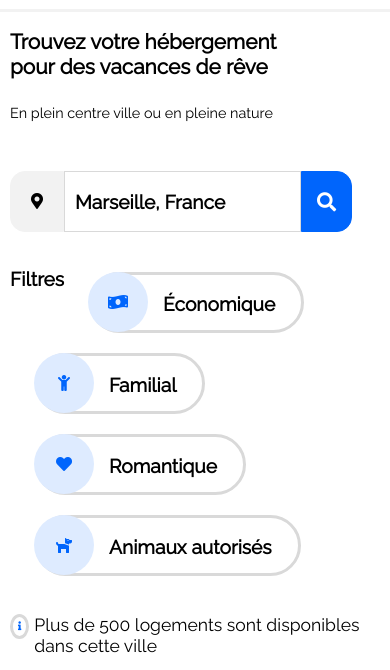
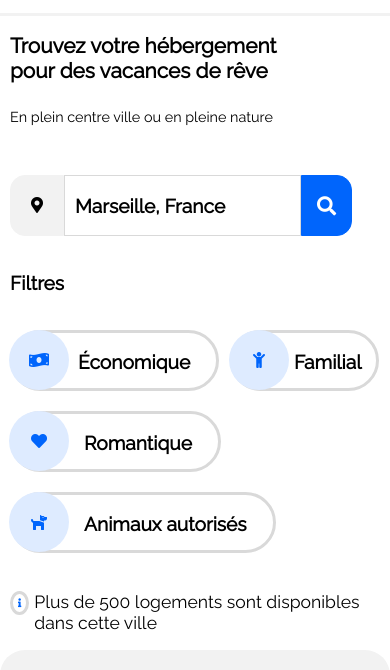
Before and after one commit to Sebastien-Dec/DecorneSebastien_2_20052021, a plain HTML site: page index.html in a window 390 px wide. Shown: the part 91-761 px from the top of the page. Drawn offline with Linux system fonts and the light colour scheme.

Commit message:
Finalise Layout Responsive Mobil

```diff
--- a/css/styles.css
+++ b/css/styles.css
@@ -52,12 +52,12 @@ header {
 
 .navbar ul {
     display: flex;
+    margin-top: 0;
 }
 
 .navbar ul li {
-    text-align: center;
     margin-left: 40px;
-    padding: 40px 15px 0px 15px;
+    padding: 50px 15px 0px 15px;
 }
 
 .accomodation:hover,
@@ -123,18 +123,11 @@ header {
 .desktop {
     border: 1px solid #0065fc;
     border-radius: 0 15px 15px 0;
-    background-color: #0065fc;
-}
-
-.desktop {
-    padding: 0 15px;
-}
-
-.desktop {
-    background-color: #0065fc;
     color: white;
     font-weight: bold;
     font-size: 1.2em;
+    background-color: #0065fc;
+    padding: 0 15px;
 }
 
 .desktop .fa-search {
@@ -190,6 +183,7 @@ header {
 
 .filter label>input:hover {
     color: #0065fc;
+    background-color: #d9d9d9;
     cursor: pointer;
 }
 
@@ -228,7 +222,7 @@ header {
     font-weight: bold;
 }
 
-#housing section {
+#accommodation {
     border-radius: 25px;
     background-color: #f2f2f2;
     margin-right: 50px;
@@ -247,8 +241,7 @@ header {
 }
 
 .hotel a {
-    margin-bottom: 30px;
-    padding: 10px;
+    margin: 0px 10px 30px 10px;
     background-color: #fff;
     border-radius: 25px;
     box-shadow: 0 0 2px 2px #dbdbdb;
@@ -261,7 +254,6 @@ header {
 
 .accstar {
     margin-left: 20px;
-    padding-bottom: 10px;
 }
 
 .hotel a img {
@@ -298,6 +290,10 @@ header {
     font-weight: bold;
     margin-bottom: 30px;
     margin-left: 80px;
+}
+
+.more a:hover {
+    color: #0065fc
 }
 
 /* aside */
@@ -347,7 +343,6 @@ aside {
     flex-direction: column;
     width: 144px;
     padding-left: 20px;
-    background-color: transparent;
 }
 
 .star {
@@ -497,6 +492,7 @@ footer ul li {
 
     .navbar ul {
         justify-content: space-between;
+        margin-top: 20px;
     }
 
     .navbar ul li {
@@ -553,11 +549,39 @@ footer ul li {
     /* Filters */
 
     .filter {
-        flex-wrap: wrap;
+        display: grid;
+        grid-template-columns: 50% 50%;
     }
 
     .filter label {
         margin-top: 20px;
+        left: 0;
+        width: fit-content;
+    }
+
+    #economic {
+        grid-row: 2;
+        padding-left: 0;
+    }
+
+    #family {
+        grid-column: 2;
+        grid-row: 2;
+        margin-left: 30px;
+        padding-right: 20px;
+    }
+
+    #family input {
+        margin-right: 0;
+        left: 25px;
+    }
+
+    #romantic {
+        grid-row: 3;
+    }
+
+    #animals {
+        grid-row: 4;
     }
 
     /* Info */
--- a/index.html
+++ b/index.html
@@ -44,10 +44,10 @@
                     </div>
                     <div class="filter">
                         <h1>Filtres</h1>
-                        <label for="economic"><i class="fas fa-money-bill-wave"></i><input id="economic" type="button" value="Économique" /></label>
-                        <label for="family"><i class="fas fa-child"></i><input id="family" type="button" value="Familial" /></label>
-                        <label for="romantic"><i class="fas fa-heart"></i><input id="romantic" type="button" value="Romantique" /></label>
-                        <label for="animals"><i class="fas fa-dog"></i><input id="animals" type="button" value="Animaux autorisés" /></label>
+                        <label for="economic" id="economic"><i class="fas fa-money-bill-wave"></i><input id="economic" type="button" value="Économique" /></label>
+                        <label for="family" id="family"><i class="fas fa-child"></i><input id="family" type="button" value="Familial" /></label>
+                        <label for="romantic" id="romantic"><i class="fas fa-heart"></i><input id="romantic" type="button" value="Romantique" /></label>
+                        <label for="animals" id="animals"><i class="fas fa-dog"></i><input id="animals" type="button" value="Animaux autorisés" /></label>
                     </div>
                 </form>
                 <div class="info">
```
